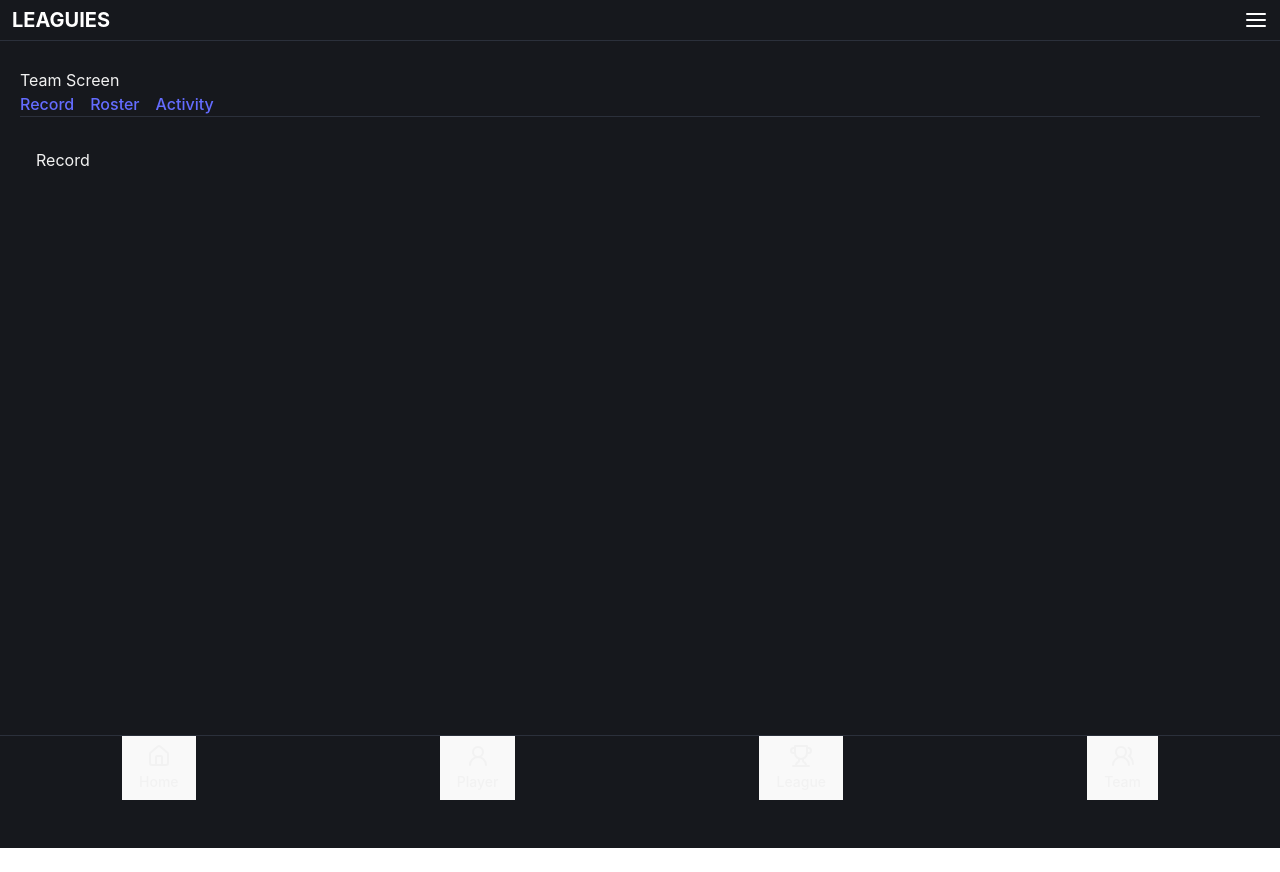
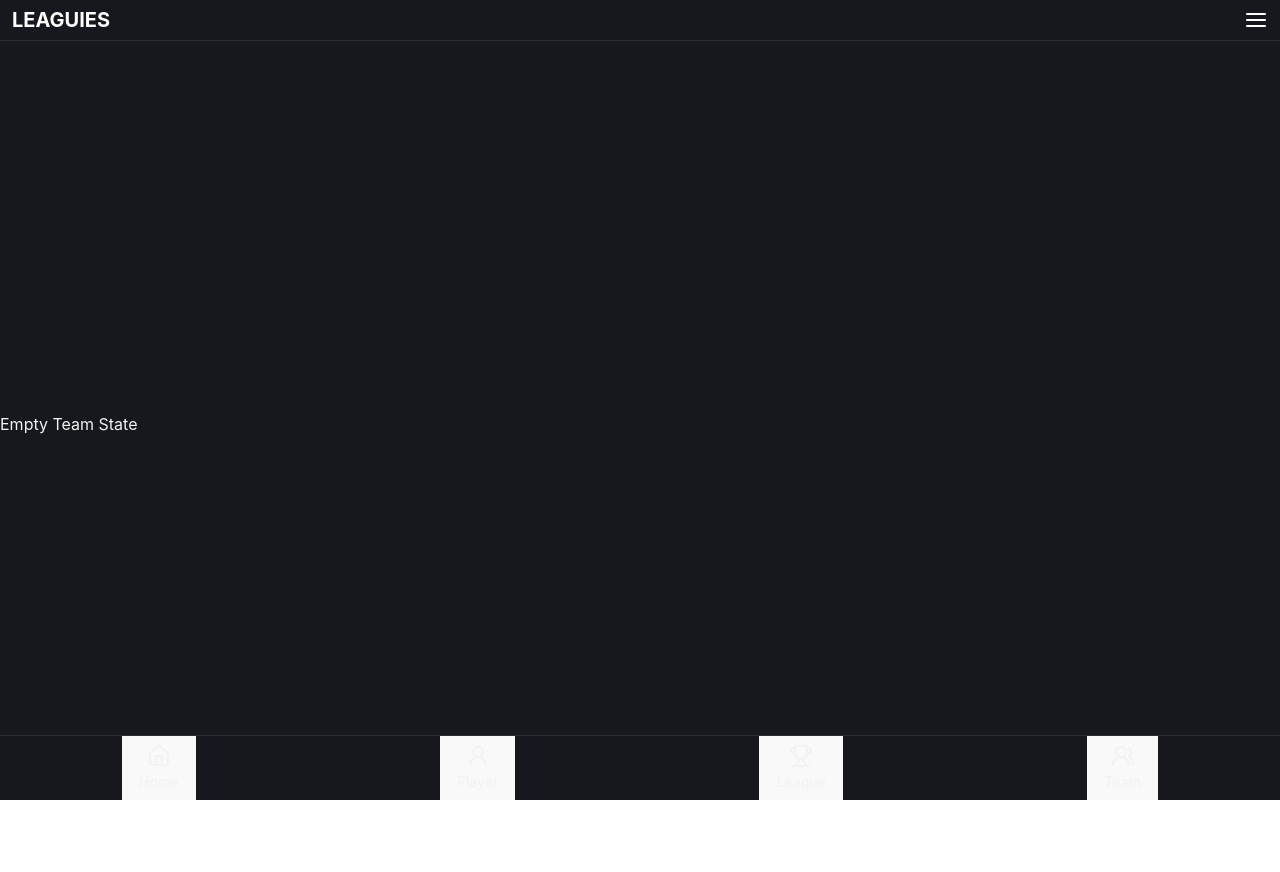
Before and after one commit to LeagueOfBugs/leaguies-2.0, a React (Vite) app in the folder client/: page /team in a window 1280 px wide. After the commit the page ends 800 px from the top, so only its background shows below. Built offline with nearby package versions, Linux system fonts and the light colour scheme; no server answers.

Commit message:
create empty states for leagues and teams

```diff
--- /dev/null
+++ b/client/src/screens/leagueScreen/EmptyLeagueState.tsx
@@ -0,0 +1,5 @@
+const EmptyLeagueState = () => {
+  return <div>EmptyLeagueState</div>;
+};
+
+export default EmptyLeagueState;
--- a/client/src/screens/leagueScreen/LeagueRoutes.tsx
+++ b/client/src/screens/leagueScreen/LeagueRoutes.tsx
@@ -4,10 +4,15 @@ import Teams from "./Teams";
 import Rules from "./Rules";
 import Schedule from "./Schedule";
 import Season from "./Season";
+import EmptyLeagueState from "./EmptyLeagueState";
 
 const TeamRoutes = () => {
+  const noLeagues = true;
   return (
     <Routes>
+      {noLeagues ? (
+        <Route path="/" element={<EmptyLeagueState />} />
+      ) : (
         <Route path="/" element={<LeagueScreen />}>
           <Route index element={<Teams />} />
           <Route path="teams" element={<Teams />} />
@@ -15,6 +20,7 @@ const TeamRoutes = () => {
           <Route path="schedule" element={<Schedule />} />
           <Route path="season" element={<Season />} />
         </Route>
+      )}
     </Routes>
   );
 };
--- /dev/null
+++ b/client/src/screens/teamScreen/EmptyTeamState.tsx
@@ -0,0 +1,5 @@
+const EmptyTeamState = () => {
+  return <div>Empty Team State</div>;
+};
+
+export default EmptyTeamState;
--- a/client/src/screens/teamScreen/TeamRoutes.tsx
+++ b/client/src/screens/teamScreen/TeamRoutes.tsx
@@ -3,16 +3,22 @@ import TeamScreen from "./TeamScreen";
 import Record from "./Record";
 import Roster from "./Roster";
 import Activity from "./Activity";
+import EmptyTeamState from "./EmptyTeamState";
 
 const TeamRoutes = () => {
+  const noTeams = true;
   return (
     <Routes>
+      {noTeams ? (
+        <Route path="/" element={<EmptyTeamState />} />
+      ) : (
         <Route path="/" element={<TeamScreen />}>
           <Route index element={<Record />} />
           <Route path="record" element={<Record />} />
           <Route path="roster" element={<Roster />} />
           <Route path="activity" element={<Activity />} />
         </Route>
+      )}
     </Routes>
   );
 };
```
Lines whose indentation alone changed are shown as unchanged.
